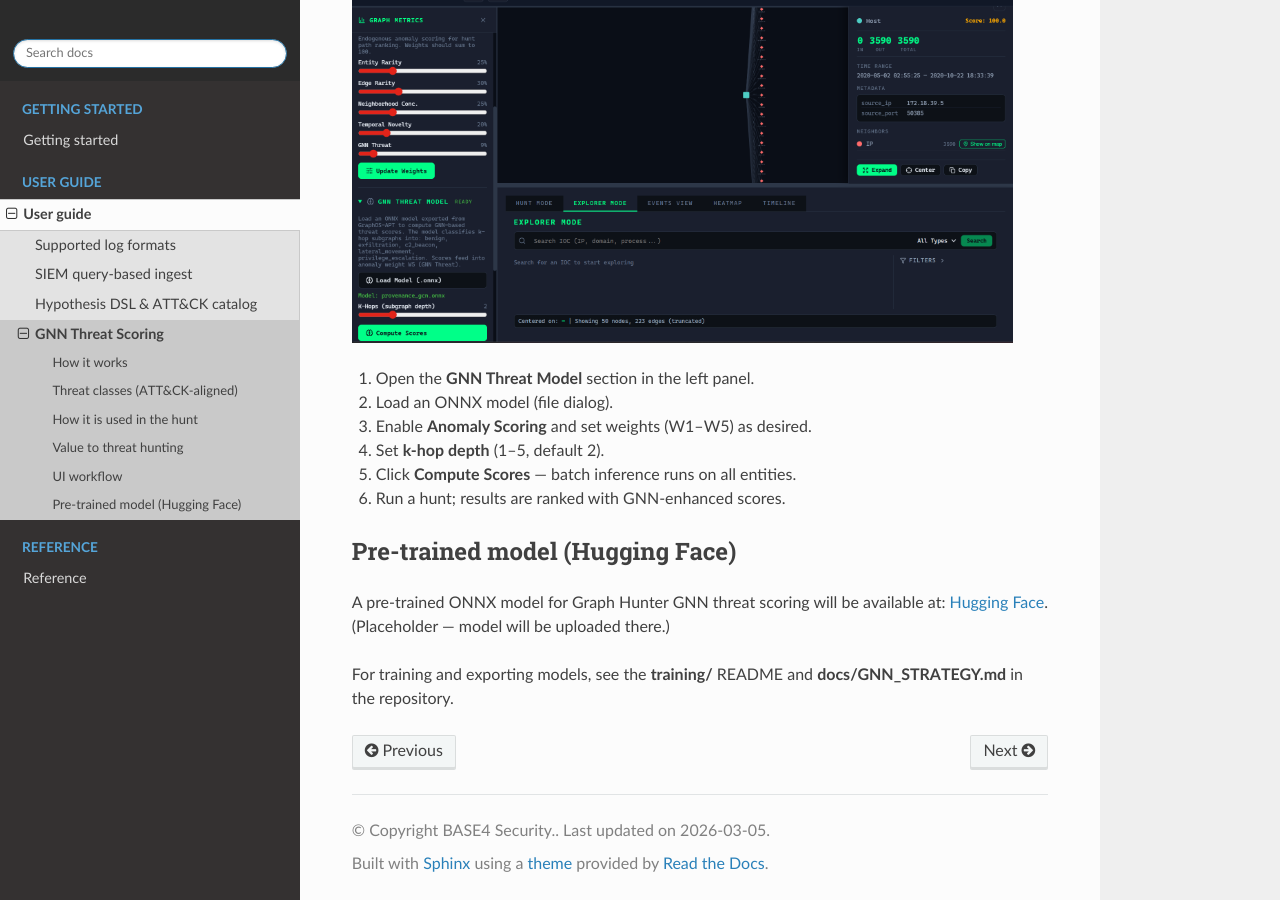
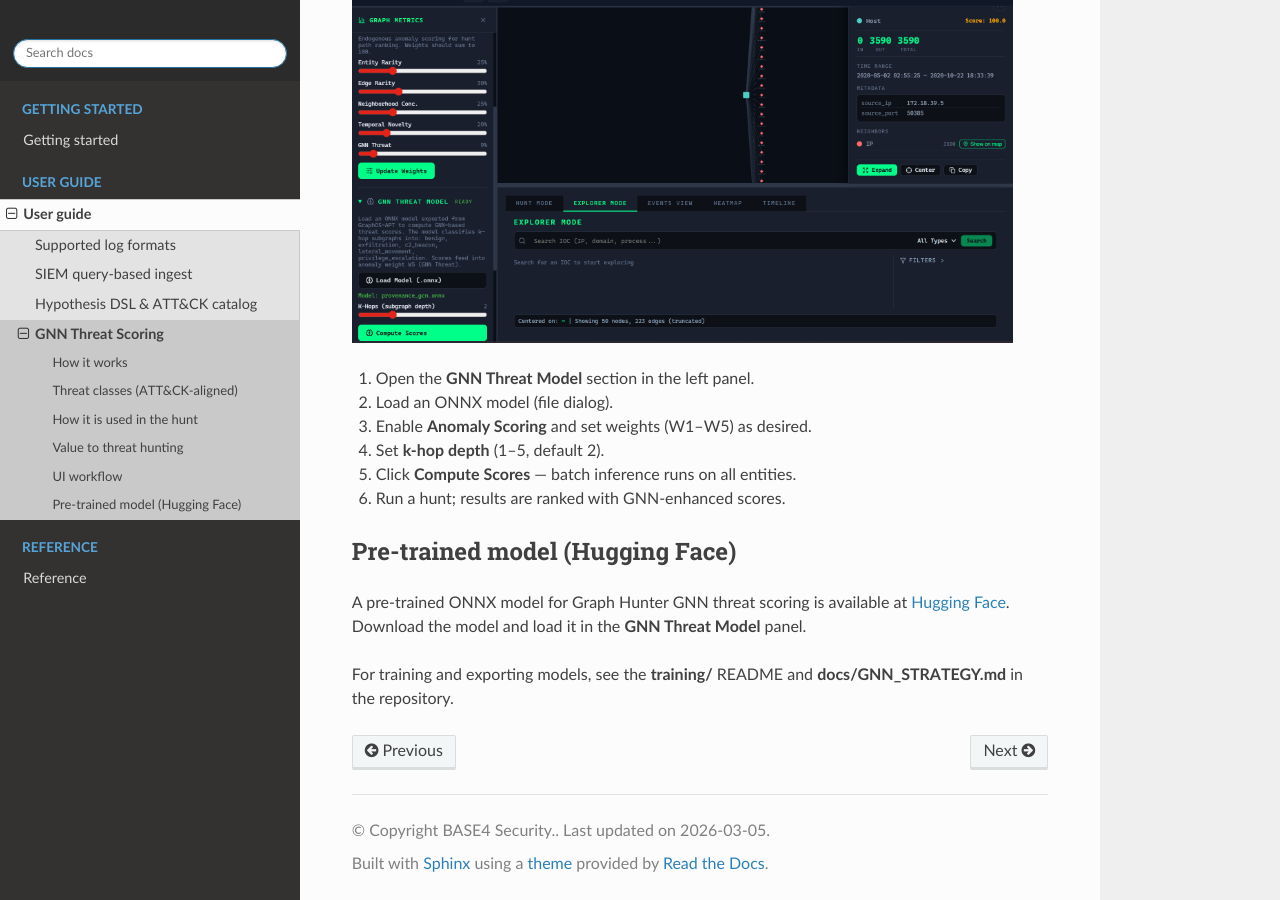
Before and after one commit to Base4Security/GraphHunter, a Sphinx documentation site: the page built from docs/user-guide/gnn-threat-scoring.rst, in a window 1280 px wide and 900 px high, scrolled down 1467 px. Built offline with Sphinx 7.4.7 and the Read the Docs theme 3.1.0, drawn with Linux system fonts in a browser that asks for light colours.

Commit message:
Update README and user guide to reflect the availability of the pre-trained ONNX model for GNN threat scoring on Hugging Face, enhancing clarity and accessibility for users.

```diff
--- a/docs/user-guide/gnn-threat-scoring.rst
+++ b/docs/user-guide/gnn-threat-scoring.rst
@@ -60,6 +60,6 @@ UI workflow
 Pre-trained model (Hugging Face)
 ================================
 
-A pre-trained ONNX model for Graph Hunter GNN threat scoring will be available at: `Hugging Face <https://huggingface.co/Base4Security/GraphHunter-GNN-model>`_. (Placeholder — model will be uploaded there.)
+A pre-trained ONNX model for Graph Hunter GNN threat scoring is available at `Hugging Face <https://huggingface.co/base4security/gnn-threat-scoring>`_. Download the model and load it in the **GNN Threat Model** panel.
 
 For training and exporting models, see the **training/** README and **docs/GNN_STRATEGY.md** in the repository.
```
Also changed, not shown: README.md (+1 -1 lines).
